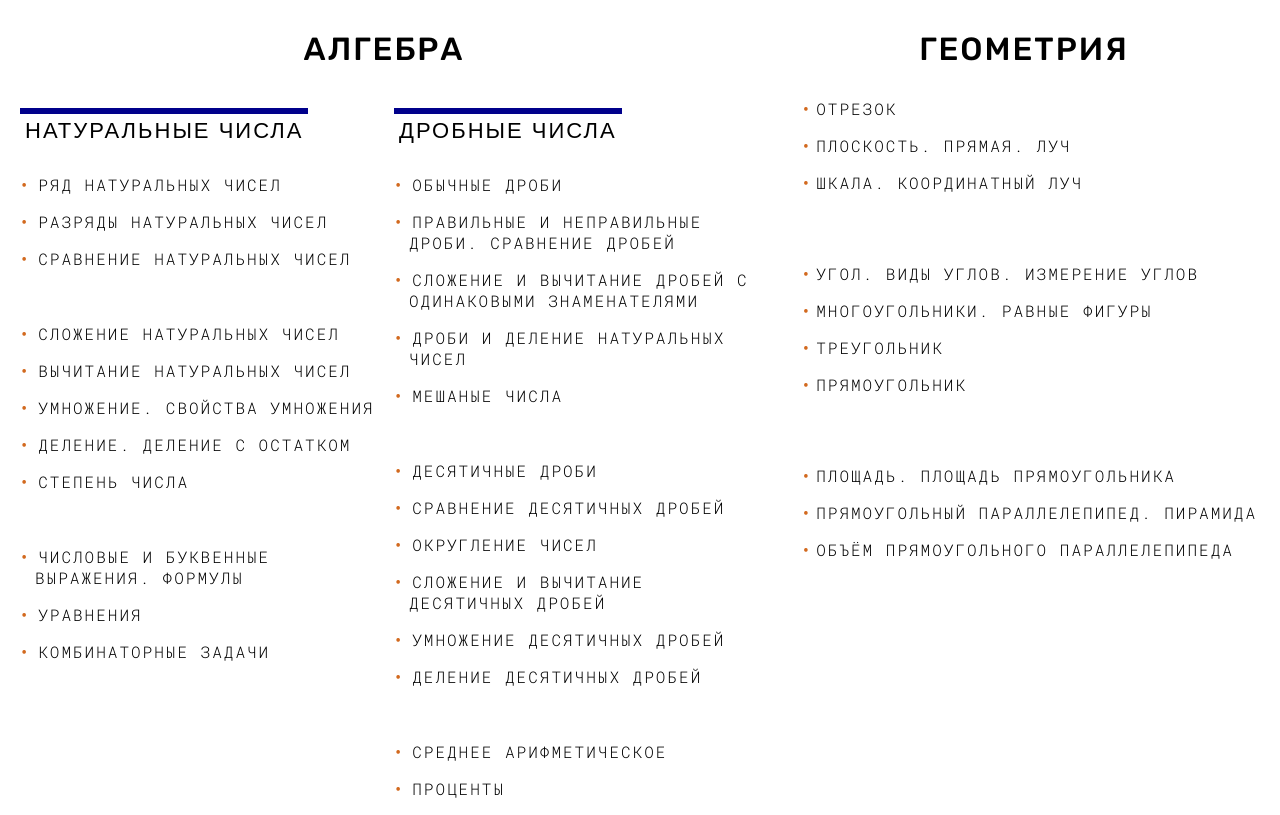
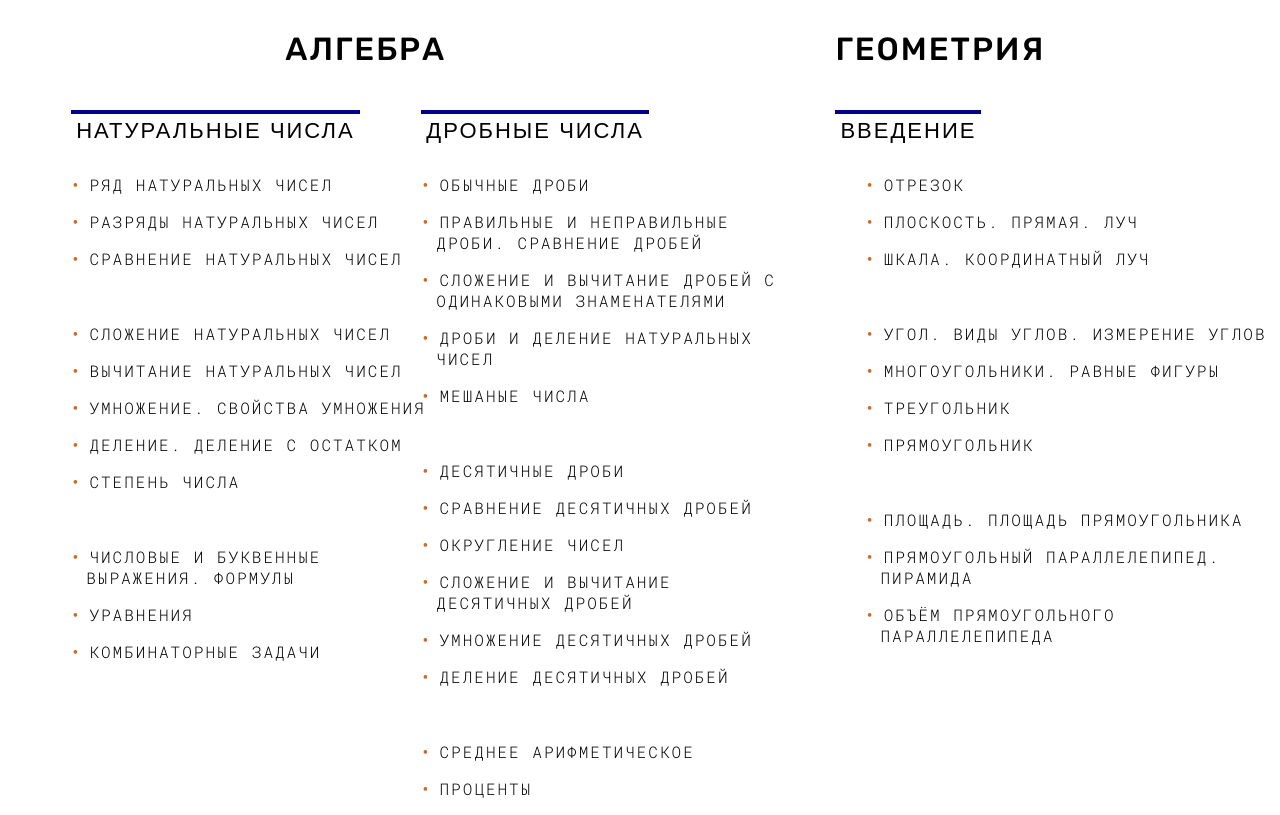
Before and after one commit to artempapik/yamath, a Node server app: page / in a window 1280 px wide. Run offline with Node 20, Linux system fonts and the light colour scheme.

Commit message:
fix align

```diff
--- a/css/start.css
+++ b/css/start.css
@@ -11,15 +11,16 @@ main {
 }
 
 .algebra {
+  margin-left: 4%;
   width: 60%;
 }
 
 .geometry {
-  width: 40%;
+  width: fit-content;
+  padding-left: 5%;
 }
 
 .algebra, .geometry {
-  text-align: center;
   text-transform: uppercase;
   letter-spacing: 2px;
   font-size: 32px;
@@ -30,25 +31,29 @@ main {
 .themes {
   text-align: left;
   margin-top: 50px;
-  display: flex;
   font-size: 22px;
   font-family: 'Nanum Gothic', sans-serif;
 }
 
+.algebra .themes {
+  display: flex;
+}
+
 .algebra p, .geometry p {
-  padding-left: 15px;
+  /* padding-left: 15px; */
+  transform: translateX(15px);
   font-size: 16px;
   font-family: 'Roboto Mono', monospace;
   cursor: pointer;
   width: fit-content;
+  transition: padding .2s;
 }
 
 .algebra p:hover, .geometry p:hover {
   background-color: chocolate;
   font-weight: bold;
-  padding-left: 30px;
+  padding-left: 25px;
   text-decoration: underline;
-  transition: .2s;
 }
 
 .integers p:first-child, .fractionals p:first-child {
@@ -56,6 +61,7 @@ main {
 }
 
 .algebra::before {
+  padding-left: 32.5%;
   content: 'алгебра';
 }
 
@@ -79,8 +85,8 @@ main {
   margin-left: 20px;
 }
 
-.integers::before, .fractionals::before {
-  border-top: 6px solid darkblue;
+.integers::before, .fractionals::before, .intro::before {
+  border-top: 4px solid darkblue;
   padding: 5px;
 }
 
@@ -90,6 +96,10 @@ main {
 
 .fractionals::before {
   content: 'дробные числа';
+}
+
+.intro::before {
+  content: 'введение';
 }
 
 a {
--- a/views/startpage.pug
+++ b/views/startpage.pug
@@ -22,9 +22,11 @@ html
                 p
                   a(href=theme.href)=theme.name
       .geometry
-        each theme in themes.geometry
-          if !theme.name
-            br
-          else
-            p
-              a(href=theme.href)=theme.name
+        .themes
+          .intro
+            each theme in themes.geometry
+              if !theme.name
+                br
+              else
+                p
+                  a(href=theme.href)=theme.name
```
